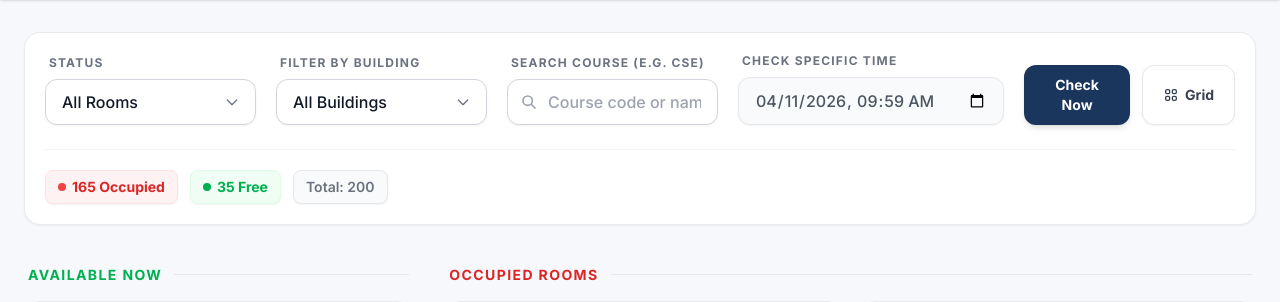
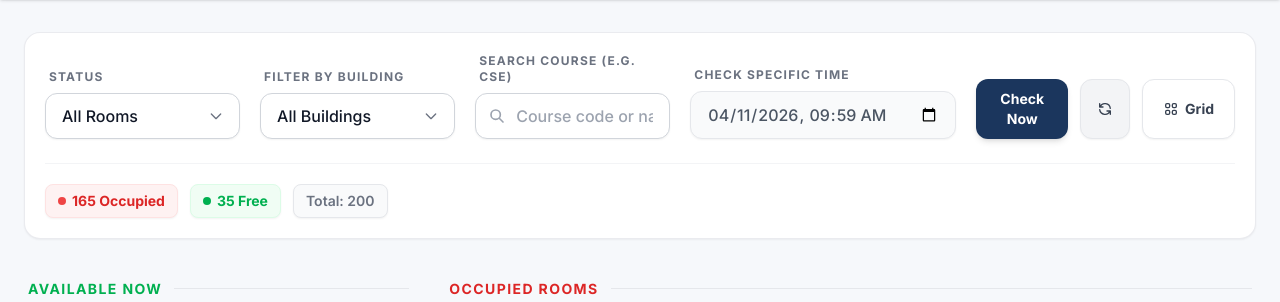
Before and after one commit to medoledo/Ehalls, a Django app: page / in a window 1280 px wide. Shown: the part 89-391 px from the top of the page. Run offline with Django 5.2, Linux system fonts and the light colour scheme; data comes from the database, SQL or seed files in the repository; some libraries are stand-ins or nearby versions.

Commit message:
Adding reset filteration button

```diff
--- a/halls/templates/halls/dashboard.html
+++ b/halls/templates/halls/dashboard.html
@@ -123,6 +123,9 @@
         <button type="submit" class="flex-1 justify-center bg-must-blue dark:bg-blue-600 hover:bg-must-lightBlue dark:hover:bg-blue-500 active:scale-95 text-white px-6 py-2.5 rounded-xl text-sm font-bold shadow-md transition-all focus:outline-none focus:ring-2 focus:ring-must-blue/50 dark:focus:ring-blue-500/50">
           Check Now
         </button>
+        <a href="{% url 'dashboard' %}" title="Reset Filters" class="flex items-center justify-center bg-gray-100 dark:bg-slate-700 hover:bg-gray-200 dark:hover:bg-slate-600 active:scale-95 text-gray-700 dark:text-gray-200 px-4 py-2.5 rounded-xl border border-gray-200 dark:border-slate-600 shadow-sm transition-all focus:outline-none">
+          <svg class="w-4 h-4" fill="none" stroke="currentColor" stroke-width="2" viewBox="0 0 24 24"><path stroke-linecap="round" stroke-linejoin="round" d="M4 4v5h.582m15.356 2A8.001 8.001 0 004.582 9m0 0H9m11 11v-5h-.581m0 0a8.003 8.003 0 01-15.357-2m15.357 2H15"></path></svg>
+        </a>
         <a href="{% url 'timetable' %}?building={{ selected_building|urlencode }}&course={{ selected_course|urlencode }}" class="flex items-center justify-center bg-white dark:bg-slate-700 hover:bg-gray-50 dark:hover:bg-slate-600 active:scale-95 text-gray-700 dark:text-gray-200 px-5 py-2.5 rounded-xl text-sm font-bold border border-gray-200 dark:border-slate-600 shadow-sm transition-all">
            <svg class="w-4 h-4 mr-1.5 inline" fill="none" stroke="currentColor" viewBox="0 0 24 24"><path stroke-linecap="round" stroke-linejoin="round" stroke-width="2" d="M4 6a2 2 0 012-2h2a2 2 0 012 2v2a2 2 0 01-2 2H6a2 2 0 01-2-2V6zM14 6a2 2 0 012-2h2a2 2 0 012 2v2a2 2 0 01-2 2h-2a2 2 0 01-2-2V6zM4 16a2 2 0 012-2h2a2 2 0 012 2v2a2 2 0 01-2 2H6a2 2 0 01-2-2v-2zM14 16a2 2 0 012-2h2a2 2 0 012 2v2a2 2 0 01-2 2h-2a2 2 0 01-2-2v-2z"></path></svg>Grid
         </a>
```
